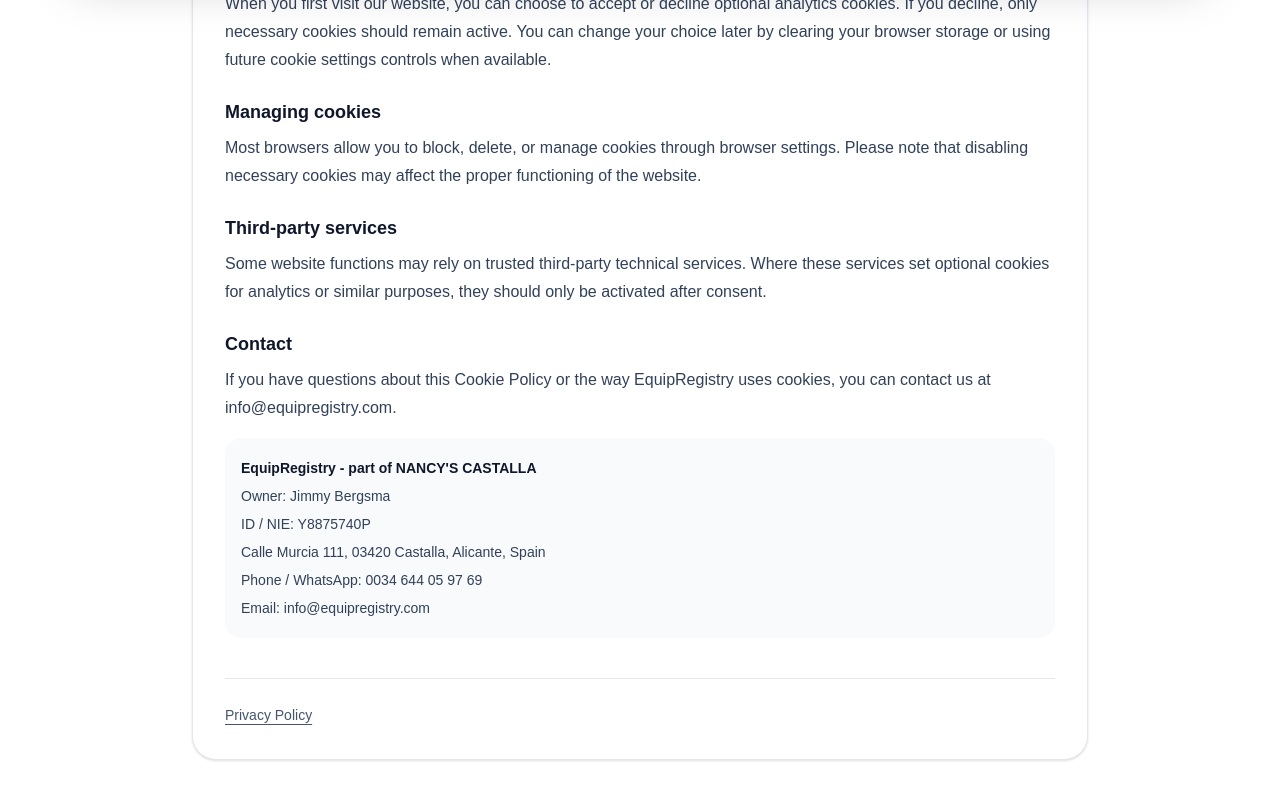
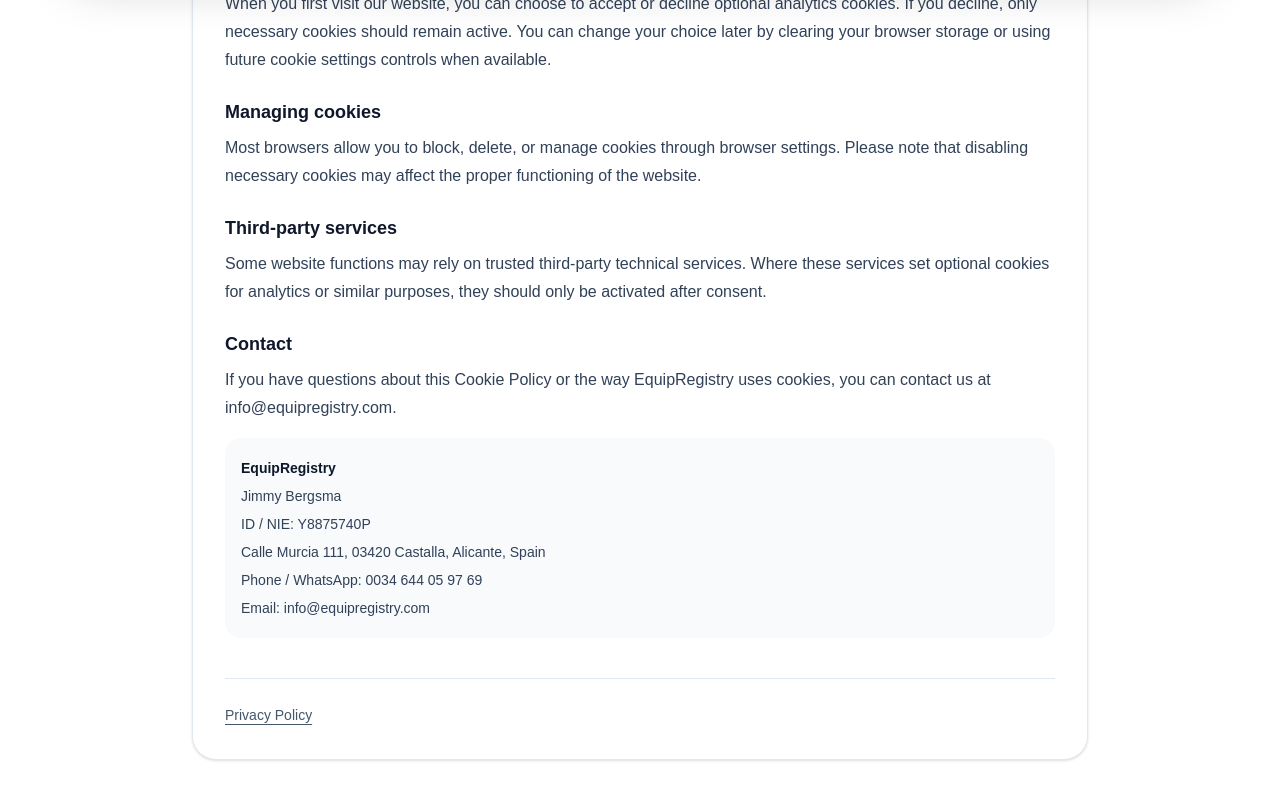
Before and after one commit to jimmybergsma3-collab/equipregistry-website, a Next.js app: page /en/cookies in a window 1280 px wide. Shown: the part 816-1616 px from the top of the page. Built offline with nearby package versions, Linux system fonts and the light colour scheme.

Commit message:
Update EquipRegistry operator wording

```diff
--- a/app/[lang]/contact/page.tsx
+++ b/app/[lang]/contact/page.tsx
@@ -161,8 +161,7 @@
                 <p className="font-semibold text-slate-900">
                   {COMPANY_DETAILS.brand}
                 </p>
-                <p>Part of {COMPANY_DETAILS.company}</p>
-                <p>Owner: {COMPANY_DETAILS.owner}</p>
+                <p>{COMPANY_DETAILS.operatorDescription}</p>
                 <p>ID / NIE: {COMPANY_DETAILS.taxId}</p>
               </div>
               <div>
--- a/app/[lang]/cookies/page.tsx
+++ b/app/[lang]/cookies/page.tsx
@@ -653,9 +653,9 @@
                 </p>
                 <div className="mt-4 rounded-2xl bg-slate-50 p-4 text-sm leading-7 text-slate-700">
                   <p className="font-semibold text-slate-900">
-                    {COMPANY_DETAILS.brand} - part of {COMPANY_DETAILS.company}
+                    {COMPANY_DETAILS.brand}
                   </p>
-                  <p>Owner: {COMPANY_DETAILS.owner}</p>
+                  <p>{COMPANY_DETAILS.owner}</p>
                   <p>ID / NIE: {COMPANY_DETAILS.taxId}</p>
                   <p>
                     {COMPANY_DETAILS.addressLine1},{" "}
--- a/app/[lang]/disclaimer/page.tsx
+++ b/app/[lang]/disclaimer/page.tsx
@@ -14,7 +14,7 @@
 };
 
 const CONTACT = {
-  company: COMPANY_DETAILS.company,
+  company: COMPANY_DETAILS.brand,
   owner: COMPANY_DETAILS.owner,
   addressLine1: COMPANY_DETAILS.addressLine1,
   addressLine2: COMPANY_DETAILS.addressLine2,
--- a/app/api/stripe/checkout/route.ts
+++ b/app/api/stripe/checkout/route.ts
@@ -26,7 +26,7 @@
 };
 
 const CHECKOUT_BRAND_NOTE =
-  `EquipRegistry.com and Verivista.es are part of nancys.es / ${COMPANY_DETAILS.company}.`;
+  `${COMPANY_DETAILS.brand} - ${COMPANY_DETAILS.operatorDescription}`;
 
 export async function POST(request: Request) {
   let payload: CheckoutPayload = {};
--- a/lib/company-details.ts
+++ b/lib/company-details.ts
@@ -1,6 +1,7 @@
 export const COMPANY_DETAILS = {
   brand: "EquipRegistry",
-  company: "NANCY'S CASTALLA",
+  company: "Jimmy Bergsma",
+  operatorDescription: "Operated by Jimmy Bergsma",
   owner: "Jimmy Bergsma",
   taxId: "Y8875740P",
   addressLine1: "Calle Murcia 111",
@@ -12,15 +13,14 @@
 };
 
 export const COMPANY_FOOTER_TEXT =
-  "EquipRegistry - a NANCY'S CASTALLA company";
+  "EquipRegistry";
 
 export const COMPANY_EMAIL_FOOTER_TEXT =
-  "EquipRegistry - a NANCY'S CASTALLA company";
+  `${COMPANY_DETAILS.brand} - ${COMPANY_DETAILS.operatorDescription}`;
 
 export const COMPANY_LEGAL_LINES = [
   "EquipRegistry",
-  "Part of NANCY'S CASTALLA",
-  "Owner: Jimmy Bergsma",
+  COMPANY_DETAILS.owner,
   "Address: Calle Murcia 111, 03420 Castalla, Alicante, Spain",
   "ID / NIE: Y8875740P",
   "Phone / WhatsApp: 0034 644 05 97 69",
--- a/lib/i18n/stripe-payment.ts
+++ b/lib/i18n/stripe-payment.ts
@@ -377,7 +377,7 @@
     ...text,
     checkoutDescription: normalize(text.checkoutDescription),
     webhookNote: normalize(text.webhookNote),
-    payButtonNote: "EquipRegistry.com / Verivista.es - NANCY'S CASTALLA",
+    payButtonNote: "EquipRegistry - Operated by Jimmy Bergsma",
     genericError: normalize(text.genericError),
     returnSuccessTitle: normalize(text.returnSuccessTitle),
     returnSuccessText: normalize(text.returnSuccessText),
--- a/lib/legal/privacy.ts
+++ b/lib/legal/privacy.ts
@@ -117,7 +117,7 @@
 };
 
 export const PRIVACY_CONTACT = {
-  company: COMPANY_DETAILS.company,
+  company: COMPANY_DETAILS.brand,
   owner: COMPANY_DETAILS.owner,
   addressLine1: COMPANY_DETAILS.addressLine1,
   addressLine2: COMPANY_DETAILS.addressLine2,
```
